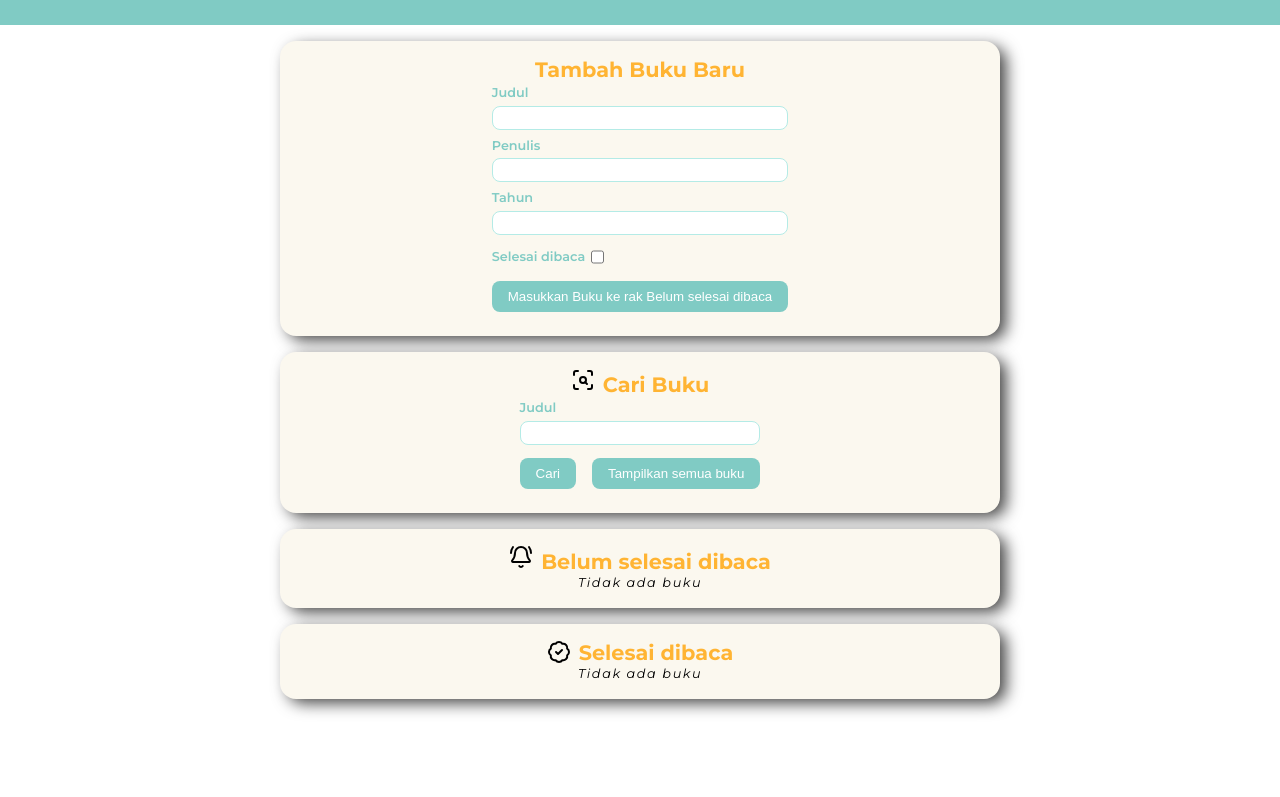
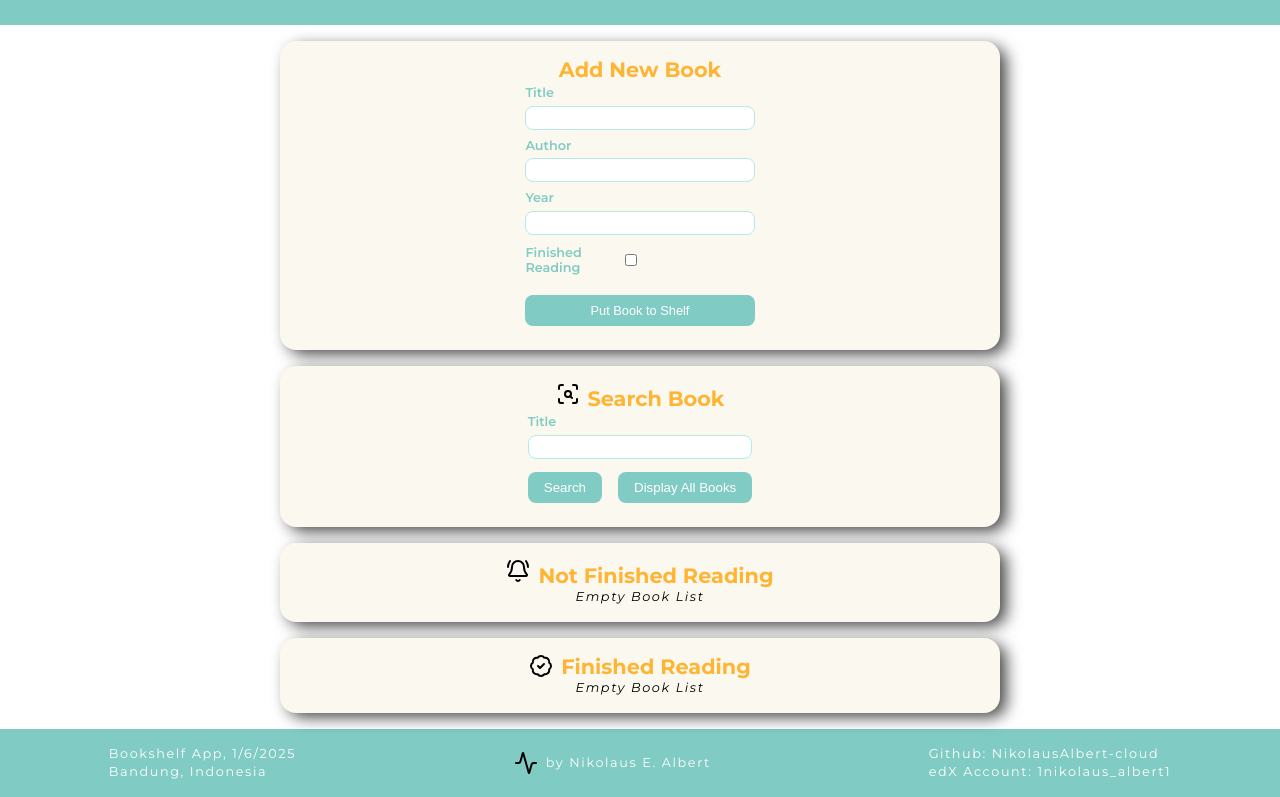
Before and after one commit to NikolausAlbert-cloud/Dicoding-BookShelf, a website: page index.html in a window 1280 px wide. Shown: the part 71-868 px from the top of the page. Before the commit the page ends 800 px from the top, so only its background shows below. Drawn offline with Linux system fonts and the light colour scheme; a web font is replaced by a local one.

Commit message:
updated before cs50x final project

```diff
--- a/index.html
+++ b/index.html
@@ -21,22 +21,22 @@
 
     <main>
       <section>
-        <h2>Tambah Buku Baru</h2>
+        <h2>Add New Book</h2>
         <form id="bookForm" data-testid="bookForm">
           <div>
-            <label for="bookFormTitle">Judul</label>
+            <label for="bookFormTitle">Title</label>
             <input id="bookFormTitle" type="text" required data-testid="bookFormTitleInput" />
           </div>
           <div>
-            <label for="bookFormAuthor">Penulis</label>
+            <label for="bookFormAuthor">Author</label>
             <input id="bookFormAuthor" type="text" required data-testid="bookFormAuthorInput" />
           </div>
           <div>
-            <label for="bookFormYear">Tahun</label>
+            <label for="bookFormYear">Year</label>
             <input id="bookFormYear" type="number" required data-testid="bookFormYearInput" />
           </div>
           <div id="bookFormIsCompleteContainer">
-            <label for="bookFormIsComplete">Selesai dibaca</label>
+            <label for="bookFormIsComplete">Finished Reading</label>
             <input
               id="bookFormIsComplete"
               type="checkbox"
@@ -44,48 +44,62 @@
             />
           </div>
           <button id="bookFormSubmit" type="submit" data-testid="bookFormSubmitButton">
-            Masukkan Buku ke rak <span>Belum selesai dibaca</span>
+            Put Book to Shelf
           </button>
         </form>
       </section>
       <section>
-        <h2><img src="./assets/images/scan-search.svg" alt="scanIcon" class="icon">Cari Buku</h2>
+        <h2><img src="./assets/images/scan-search.svg" alt="scanIcon" class="icon">Search Book</h2>
         <form id="searchBook" data-testid="searchBookForm">
-          <label for="searchBookTitle">Judul</label>
+          <label for="searchBookTitle">Title</label>
           <input id="searchBookTitle" type="text" data-testid="searchBookFormTitleInput" />
           <div>
             <button id="searchSubmit" type="submit" data-testid="searchBookFormSubmitButton">
-              Cari
+              Search
             </button>
             <button id="showAllBooks" type="submit">
-              Tampilkan semua buku
+              Display All Books
             </button>
           </div>
         </form>
       </section>
 
       <section>
-        <h2><img src="./assets/images/bell-ring.svg" alt="bellRingIcon" class="icon">Belum selesai dibaca</h2>
+        <h2><img src="./assets/images/bell-ring.svg" alt="bellRingIcon" class="icon">Not Finished Reading</h2>
 
         <div id="incompleteBookList" data-testid="incompleteBookList">
         </div>
       </section>
 
       <section>
-        <h2 class="iconContainer"><img src="./assets/images/badge-check.svg" alt="check-Icon" class="icon">Selesai dibaca</h2>
+        <h2 class="iconContainer"><img src="./assets/images/badge-check.svg" alt="check-Icon" class="icon">Finished Reading</h2>
 
         <div id="completeBookList" data-testid="completeBookList">
         </div>
       </section>
       <dialog data-modal>
         <div id="modalContent">
-          <p>Anda yakin ingin menghapus buku ini?</p>
+          <p>Are you sure you want to delete this book?</p>
           <div>
-            <button data-cancel-modal>Batalkan</button>
-            <button data-proceed-modal>Lanjutkan</button>
+            <button data-cancel-modal>Cancel</button>
+            <button data-proceed-modal>Continue</button>
         </div>
         </div>
       </dialog>
     </main>
   </body>
+  <footer>
+      <div>
+        <p>Bookshelf App, 1/6/2025</p>
+        <p>Bandung, Indonesia</p>
+      </div>
+      <div id="author">
+        <img src="./assets/images/activity.svg" alt="scanIcon" class="icon">
+        <p>by Nikolaus E. Albert</p>
+      </div>
+      <div>
+        <p>Github: NikolausAlbert-cloud</p>
+        <p>edX Account: 1nikolaus_albert1</p>
+      </div>
+    </div>
 </html>
--- a/main.js
+++ b/main.js
@@ -215,12 +215,12 @@ const editBook = (bookElement) => {
       const buttonContainer = document.querySelector("#buttonContainer");
       if (buttonContainer.childElementCount < 2) {
         const finish_editButton = document.createElement("button");
-        finish_editButton.innerText = "Selesai Edit";
+        finish_editButton.innerText = "Finished Editing";
         finish_editButton.setAttribute("id", "finish_editButton");
         finish_editButton.setAttribute("type", "submit");
 
         const cancel_editButton = document.createElement("button");
-        cancel_editButton.innerText = "Batal Edit";
+        cancel_editButton.innerText = "Cancel Editing";
         cancel_editButton.setAttribute("id", "cancel_editButton");
 
         buttonContainer.append(finish_editButton, cancel_editButton);
@@ -264,7 +264,7 @@ const updateLocalStorage = () => {
 
 const createBookShelfInfo_Frame = () => {
   const emptyBookList = document.createElement("p");
-  emptyBookList.innerHTML = "<i>Tidak ada buku</i>";
+  emptyBookList.innerHTML = "<i>Empty Book List</i>";
 
   return emptyBookList;
 }
@@ -290,15 +290,15 @@ const createBookElement = (book) => {
 
   const finished_buttonElement = document.createElement("button");
   finished_buttonElement.setAttribute("data-testid", "bookItemIsCompleteButton");
-  finished_buttonElement.innerText = book.isComplete ? "Baca ulang" : "Selesai Dibaca";
+  finished_buttonElement.innerText = book.isComplete ? "Read Again" : "Finish Reading";
 
   const delete_buttonElement = document.createElement("button");
   delete_buttonElement.setAttribute("data-testid", "bookItemDeleteButton");
-  delete_buttonElement.innerText = "Hapus Buku";
+  delete_buttonElement.innerText = "Delete Book";
 
   const edit_buttonElement = document.createElement("button");
   edit_buttonElement.setAttribute("data-testid", "bookItemEditButton");
-  edit_buttonElement.innerText = "Edit Buku";
+  edit_buttonElement.innerText = "Edit Book";
 
   buttonContainer.append(finished_buttonElement, delete_buttonElement, edit_buttonElement);
   bookItemElement.append(titleElement, authorElement, yearElement, buttonContainer);
--- a/styles.css
+++ b/styles.css
@@ -148,6 +148,17 @@ form input {
   gap: 1rem;
 }
 
+#bookFormSubmit {
+  width: 100%;
+  margin-top: 1rem;
+  padding: 0.5rem;
+  background-color: var(--darkBlue);
+  border: none;
+  border-radius: 0.5rem;
+  color: white;
+  font-size: 0.8rem;
+}
+
 #bookFormIsCompleteContainer {
   display: flex;
   flex-direction: row;
@@ -190,6 +201,32 @@ button {
   margin-right: 0;
   margin-left: 0;
   width: 100%;
+}
+
+footer {
+
+  display: flex;
+  justify-content: space-around;
+  align-items: center;
+  background-color: var(--darkBlue);
+  width: 100%;
+  color: white;
+  font-size: 1rem;
+  margin-top: 1rem;
+
+  > div {
+    margin: 1rem auto;
+    display: flex;
+    align-items: left;
+    flex-direction: column;
+  }
+}
+
+#author {
+  display: flex;
+  flex-direction: row;
+  justify-content: center;
+  align-items: center;
 }
 
 @media screen and (max-width: 1120px) {
```
Also changed, not shown: assets/images/activity.svg (added).
